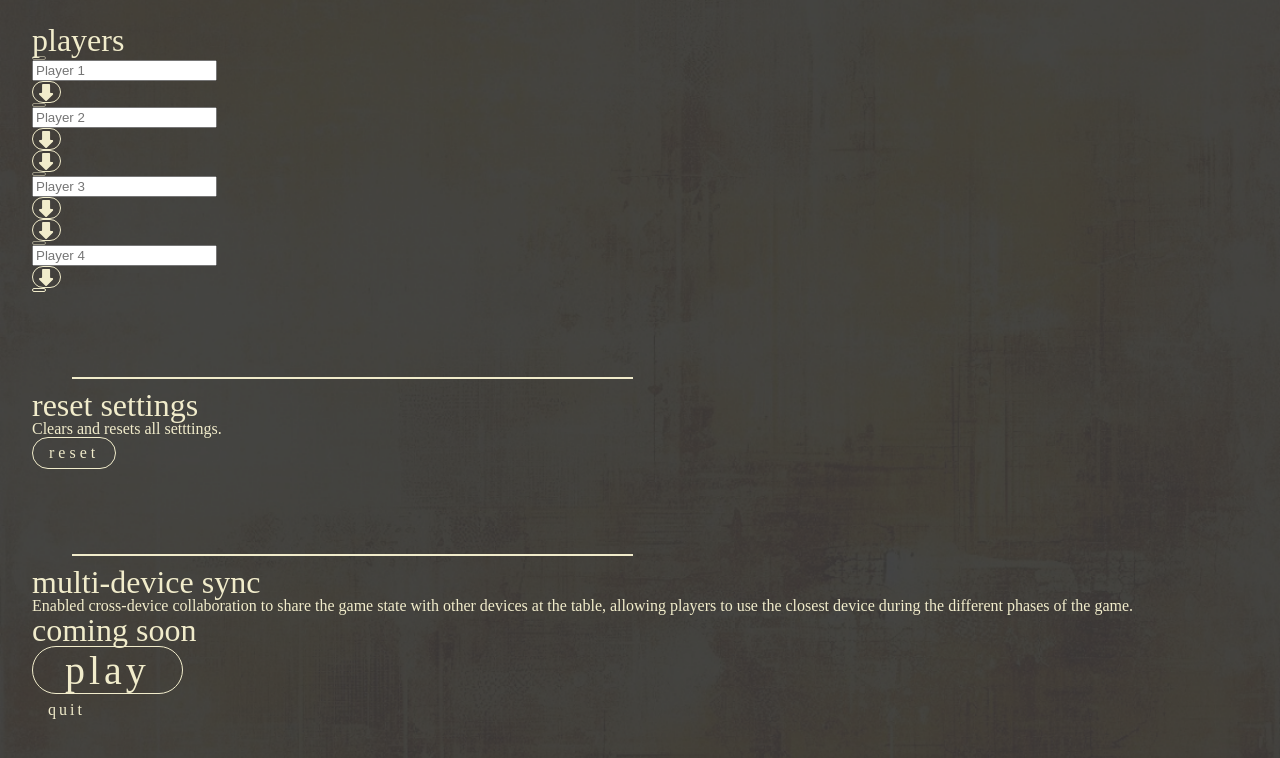
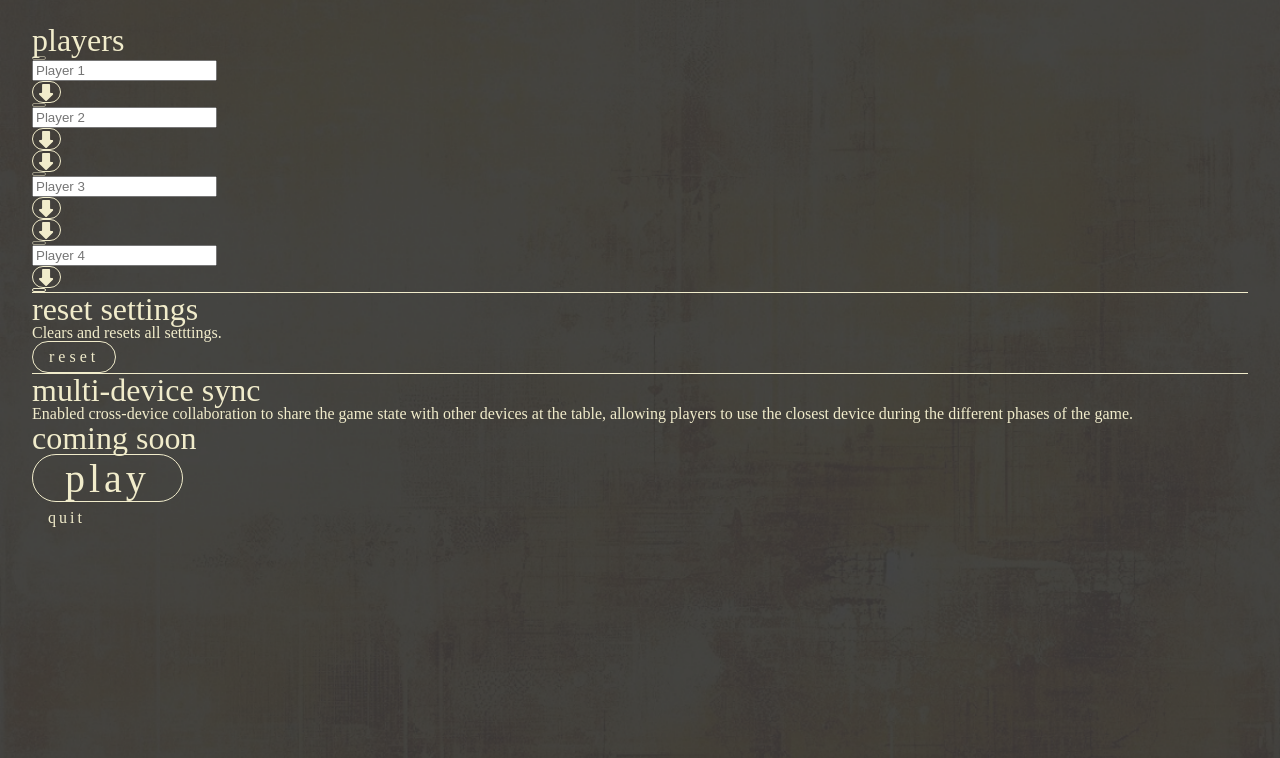
Before and after one commit to KenOkerlund/salem-moderator, a React (Vite) app: page /settings in a window 1280 px wide. Shown: the top 758 px of the page. Built offline with nearby package versions, Linux system fonts and the light colour scheme; a web font is replaced by a local one.

Commit message:
simplify linebreak css

```diff
--- a/src/elements/LineBreak.css
+++ b/src/elements/LineBreak.css
@@ -1,6 +1,4 @@
 .line-break {
-	max-width: 100%;
-	max-width: 561px;
-	border: 1px solid #F1ECCB;
-	margin: 85px 40px 10px 40px;
+	background: #F1ECCB;
+	height: 1px;
 }
```
